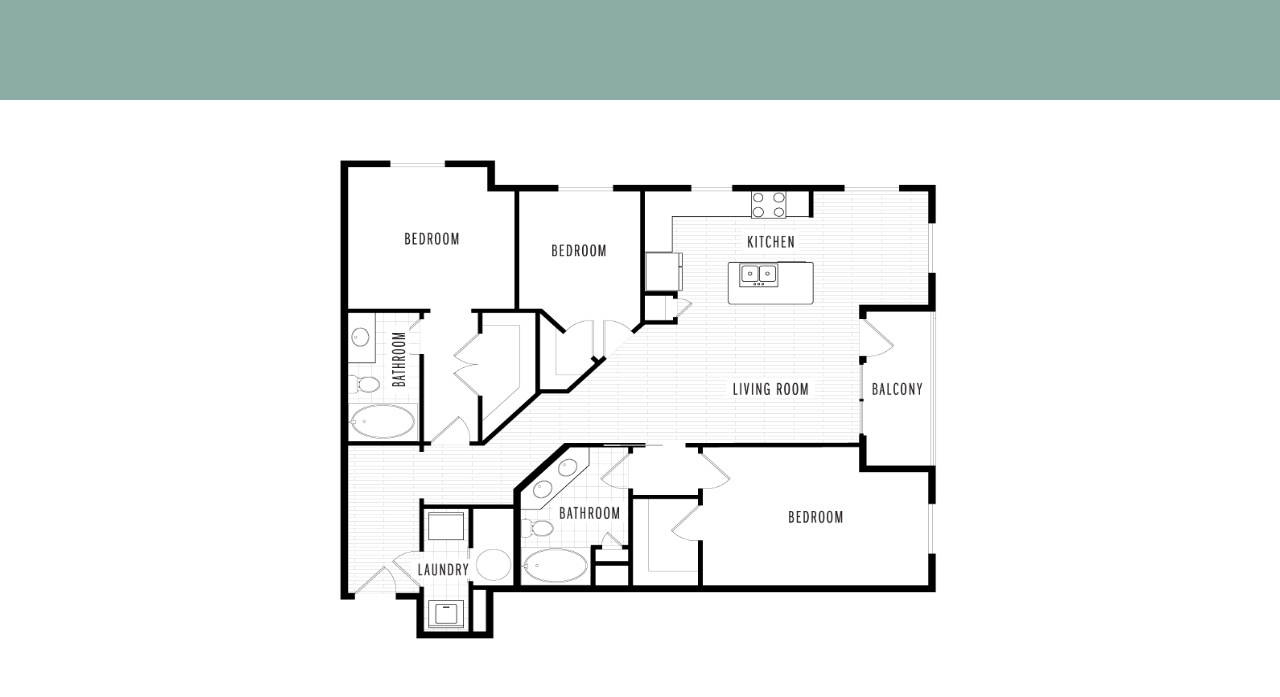
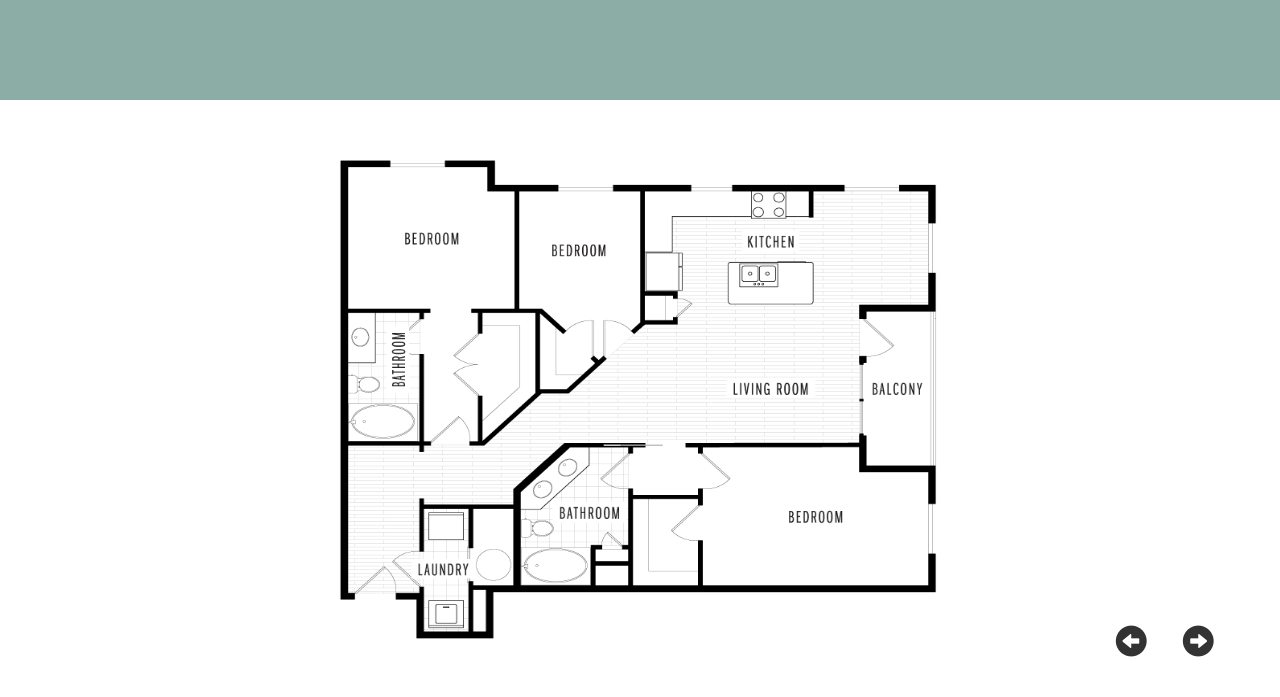
Before and after one commit to sirch000/InView, a plain HTML site: page index.html in a window 1280 px wide. Shown: the top 697 px of the page. Drawn offline with nearby package versions, Linux system fonts and the light colour scheme.

Commit message:
nav arrows and button downstates

```diff
--- a/css/main.css
+++ b/css/main.css
@@ -16,7 +16,6 @@
   position: fixed;
   top: 50%;
   left: 50%;
-  /* bring your own prefixes */
   transform: translate(-50%, -50%);
 }
 
@@ -25,6 +24,37 @@ img {
 	margin: 0px;
 	width: 824px;
 	height: 540px;
+}
+
+button {
+	height: 40px;
+	width: 40px;
+	font-size: 32px;
+	background-color: #FFFFFF;
+	border: none;
+	padding: 0px;
+	outline: none;
+}
+
+button:active {
+	color: grey;
+}
+
+.arrows {
+	float: right;
+  	position: fixed;
+  	top: 80%;
+  	left: 91%;
+  	transform: translate(-50%, -50%);
+}
+
+.left-arrow {
+	text-align: left;
+}
+
+.right-arrow {
+	text-align: right;
+	margin-left: 15px;
 }
 
 .footer {
@@ -46,6 +76,11 @@ img {
 
 .swatch:hover {
 	cursor: pointer;
+}
+
+.swatch:active {
+	color: grey;
+	border-color: grey;
 }
 
 li, p {
@@ -79,8 +114,6 @@ ul {
 	width: 400px;
 }
 
-
-
 .left,
 .middle,
 .right {
--- a/index.html
+++ b/index.html
@@ -17,6 +17,10 @@
 		</div>
 		<div class="floor-plan-container">
 			<img src="img/fp1.png">
+		</div>
+		<div class="btn-group arrows" role="group">
+			<button class="glyphicon glyphicon-circle-arrow-left left-arrow"></button>
+			<button class="glyphicon glyphicon-circle-arrow-right right-arrow"></button>
 		</div>
 		<div class="footer">
 			<div id="flooring-lists-container">
```
